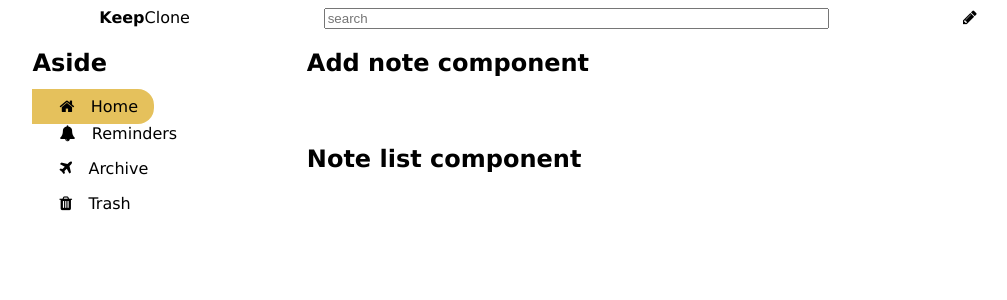
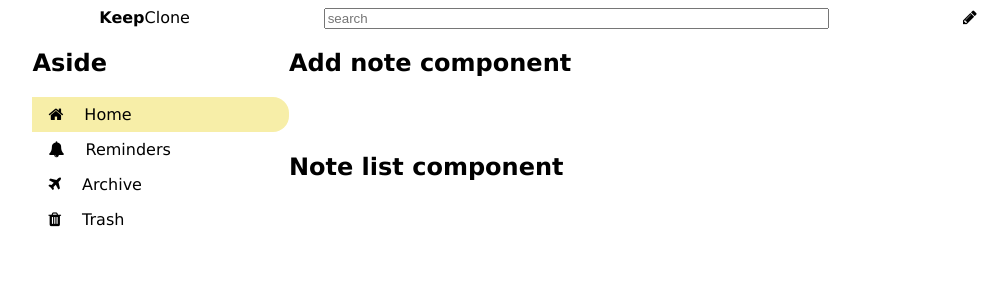
Before and after one commit to Alejupas/react2do, a React (Create React App) app: page / in a window 1280 px wide. Shown: the top 300 px of the page, without its empty margins (102-1109 px from the left). Built offline with nearby package versions, Linux system fonts and the light colour scheme.

Commit message:
css link

```diff
--- a/src/components/common/myLink/myLink.module.css
+++ b/src/components/common/myLink/myLink.module.css
@@ -1,16 +1,17 @@
 .link {
   display: block;
-  padding: 0.5em 1em;
+  padding: 0.5em 0;
+}
+
+.active {
+  display: block;
+  padding: 0.5em 0;
+  background-color: rgb(247, 238, 168);
+  border-top-right-radius: 1em;
+  border-bottom-right-radius: 1em;
 }
 
 .link i,
 .active i {
-  padding: 0 0.7em;
+  padding: 0 1em;
 }
-
-.active {
-  background-color: #e0b438d0;
-  padding: 0.5em 1em;
-  border-top-right-radius: 1em;
-  border-bottom-right-radius: 1em;
-}
```
